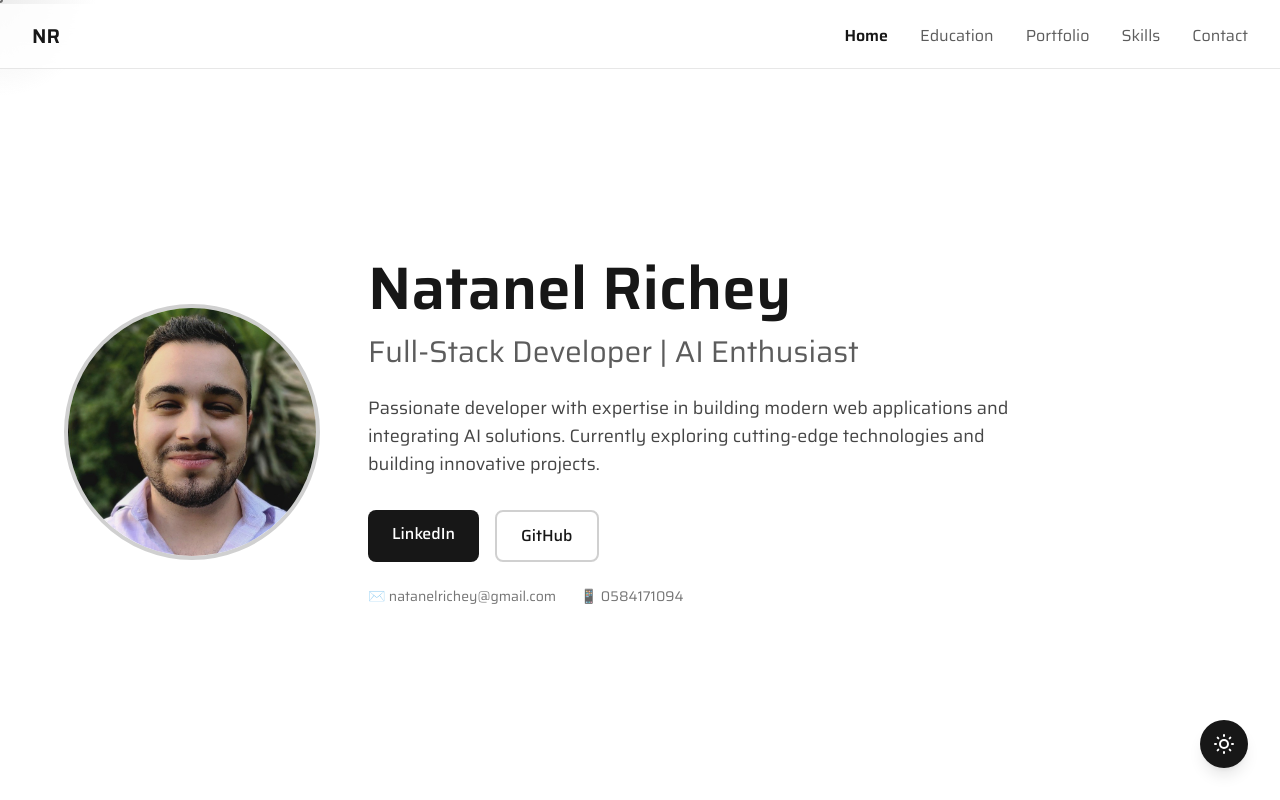
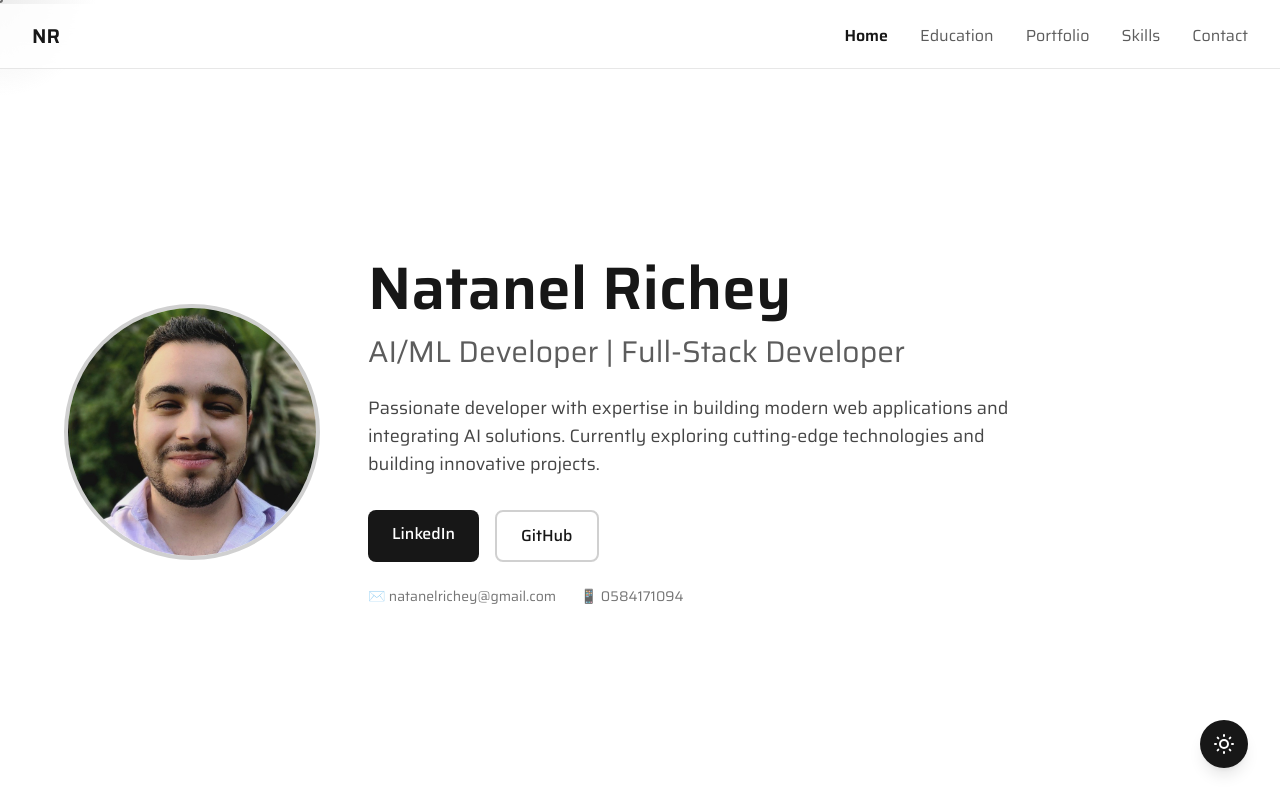
Before and after one commit to NatanelRichey/CVWEbsite, a Next.js app: page / in a window 1280 px wide. Shown: the top 800 px of the page. Built offline with nearby package versions, Linux system fonts and the light colour scheme.

Commit message:
Update browser tab title to Natanel Richey - CV

```diff
--- a/app/layout.tsx
+++ b/app/layout.tsx
@@ -11,7 +11,7 @@ const saira = Saira({
 });
 
 export const metadata: Metadata = {
-  title: "Your Name - Full-Stack Developer & AI Enthusiast",
+  title: "Natanel Richey - CV",
   description: "Interactive CV showcasing full-stack development projects, AI/ML expertise, and modern web technologies.",
   keywords: ["Full-Stack Developer", "AI", "Machine Learning", "React", "Next.js", "TypeScript"],
   authors: [{ name: "Your Name" }],
--- a/lib/data.ts
+++ b/lib/data.ts
@@ -5,7 +5,7 @@
 
 export const personalInfo = {
   name: "Natanel Richey",
-  title: "Full-Stack Developer | AI Enthusiast",
+  title: "AI/ML Developer | Full-Stack Developer",
   location: "",
   email: "natanelrichey@gmail.com",
   phone: "0584171094",
```
Also changed, not shown: CV_DATA.txt, 1 other file (tests, documents, lock files or other folders).
